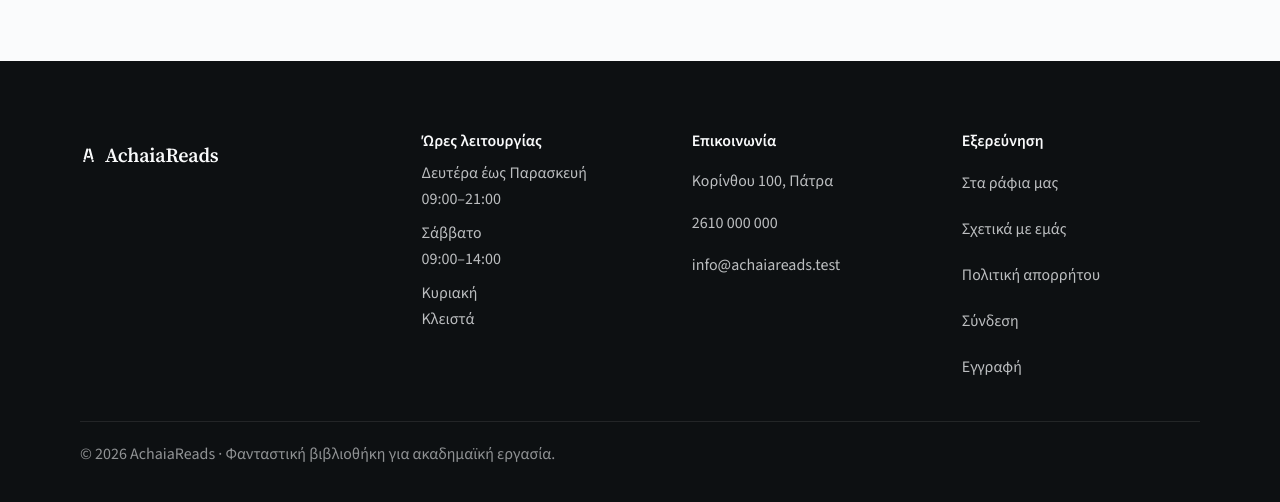
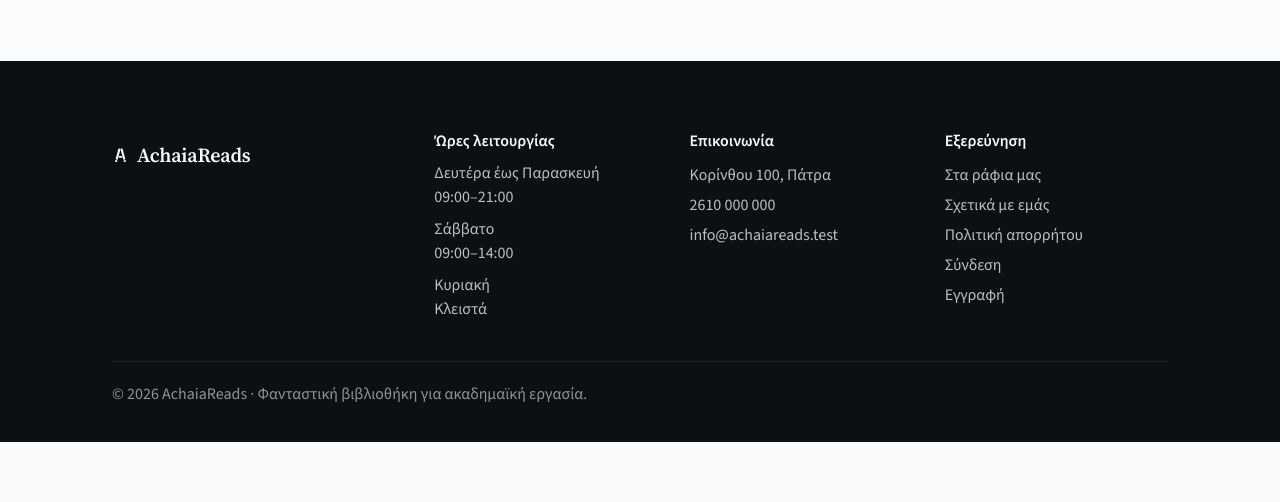
Before and after one commit to ckagias/lectern, a PHP site: page / in a window 1280 px wide. Shown: the part 1495-1997 px from the top of the page. After the commit the page ends 1937 px from the top, so only its background shows below. Run offline with PHP 8.4, Linux system fonts and the light colour scheme.

Commit message:
style: line the header and footer up with the page content

```diff
--- a/prototype/css/layout.css
+++ b/prototype/css/layout.css
@@ -158,7 +158,7 @@ main {
 
 .foot-top,
 .foot-bottom {
-  max-width: var(--page-width);
+  max-width: calc(var(--page-width) - 64px);
   margin-inline: auto;
 }
 
@@ -196,7 +196,7 @@ main {
 .foot-list li {
   display: flex;
   align-items: center;
-  min-height: 32px;
+  min-height: 28px;
 }
 
 /* On phones the explore links stand in two columns to save height. */
@@ -210,7 +210,7 @@ main {
 .foot-list a {
   display: inline-flex;
   align-items: center;
-  min-height: 44px;
+  min-height: 40px;
   text-decoration: none;
 }
 
@@ -301,13 +301,17 @@ main {
 
   .foot-hours div {
     display: grid;
-    gap: 2px;
-    padding: 0 0 10px;
+    gap: 0;
+    padding: 0 0 8px;
     border-bottom: 0;
   }
 
   .foot-list li {
-    min-height: 40px;
+    min-height: 28px;
+  }
+
+  .foot-list a {
+    min-height: 28px;
   }
 
   .foot-explore {
@@ -422,6 +426,11 @@ main {
     padding: 72px 32px 36px;
   }
 
+  /* The header of every public page lines up with the page content and the footer. */
+  .layout-public .top {
+    padding-inline: max(32px, calc(50% - 35rem + 32px));
+  }
+
 }
 
 @media (min-width: 900px) {
```
